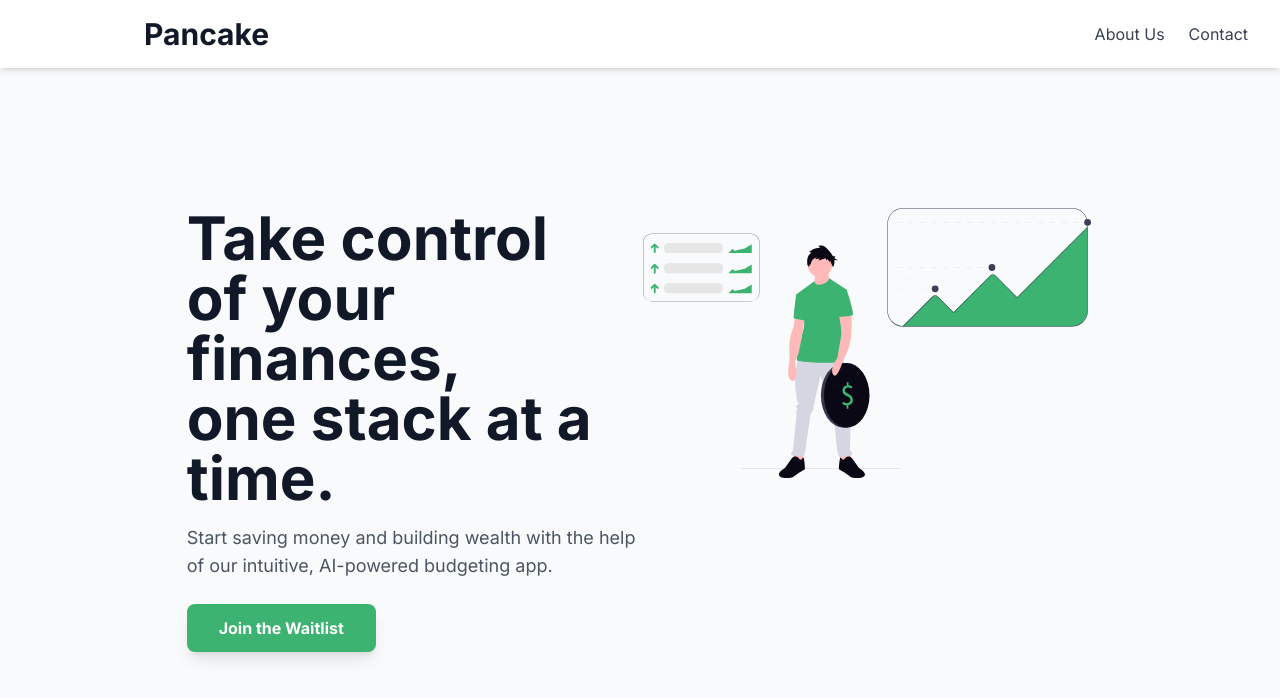
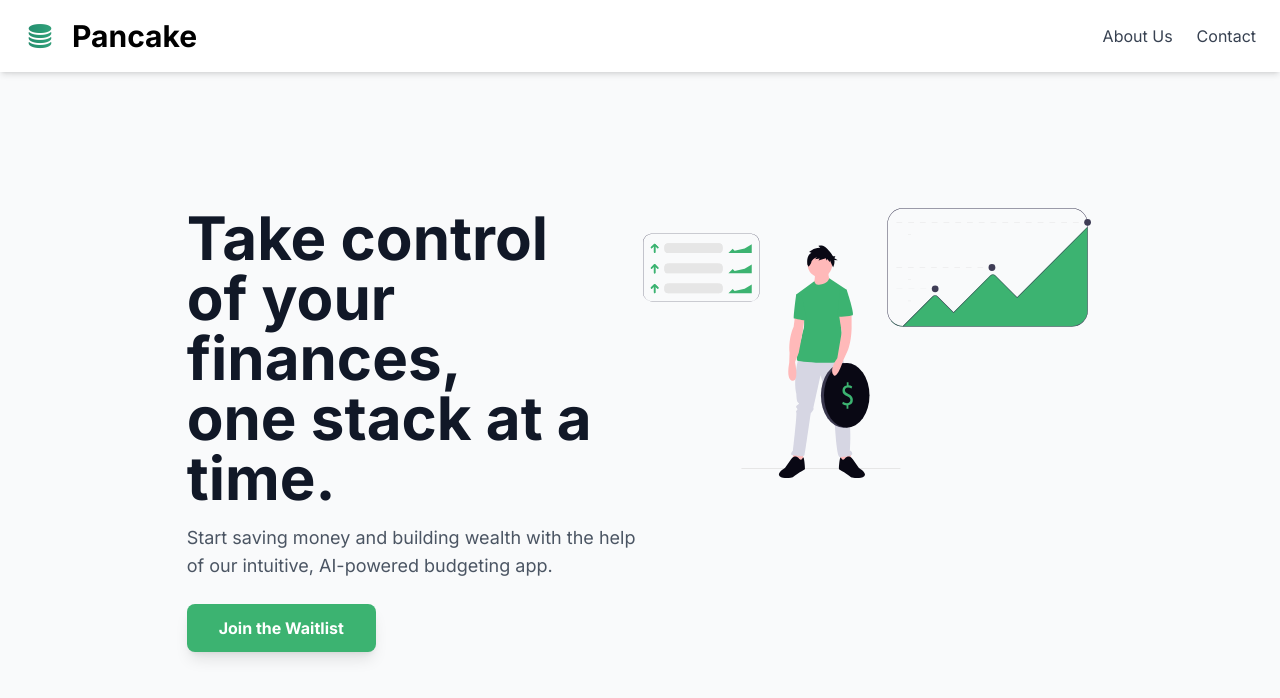
Before and after one commit to pancake-brandon/pancake-budgeting, a plain HTML site: page index.html in a window 1280 px wide. Drawn offline with nearby package versions, Linux system fonts and the light colour scheme.

Commit message:
added logo to main page and contact page, navbar in all pages are the same and linked.

```diff
--- a/index.html
+++ b/index.html
@@ -10,28 +10,49 @@
         body { font-family: 'Inter', sans-serif; }
     </style>
 </head>
+
+<!-- NavBar! -->
 <body class="bg-gray-50">
+    <body class="bg-gray-50">
 
-    <!-- Navigation Bar -->
-    <nav class="w-full bg-white shadow-md fixed top-0 left-0 px-8 py-4 md:pl-36 flex justify-between items-center">
-        <a href="#" class="text-xl md:text-3xl font-bold text-gray-900">Pancake</a>
+        <!-- NavBar -->
+        <nav class="w-full bg-white shadow-md fixed top-0 left-0 z-50 px-4 md:px-6 py-1 flex justify-between items-center">
 
-        <!-- Desktop Menu -->
-        <div class="hidden md:flex space-x-6">
-            <a href="about.html" class="text-gray-700 hover:text-gray-900">About Us</a>
-            <a href="contact.html" class="text-gray-700 hover:text-gray-900">Contact</a>
+          <!-- Left: Logo + Pancake -->
+          <div class="flex items-center gap-0 -ml-4">
+            <a href="index.html">
+              <img src="./images/PancakeAppLogo/logologo.png" alt="Pancake Logo" class="w-16 h-16 object-contain" />
+            </a>
+            <a href="index.html" class="text-3xl font-bold text-black">Pancake</a>
+          </div>
+
+          <!-- Right: Nav Links (Desktop) -->
+          <div class="hidden md:flex space-x-6 items-center">
+            <a href="about.html" class="text-gray-700 hover:text-black font-medium">About Us</a>
+            <a href="contact.html" class="text-gray-700 hover:text-black font-medium">Contact</a>
+          </div>
+
+          <!-- Hamburger Button (Mobile) -->
+          <button id="menu-toggle" class="md:hidden text-gray-900 text-2xl">
+            ☰
+          </button>
+        </nav>
+
+        <!-- Mobile Menu (Hidden by Default) -->
+        <div id="mobile-menu" class="hidden absolute top-16 left-0 w-full bg-white shadow-md md:hidden">
+          <a href="about.html" class="block px-8 py-4 text-gray-700 hover:bg-gray-100">About Us</a>
+          <a href="contact.html" class="block px-8 py-4 text-gray-700 hover:bg-gray-100">Contact</a>
         </div>
 
-        <!-- Hamburger Button -->
-        <button id="menu-toggle" class="md:hidden text-gray-900 text-2xl">
-            ☰
-        </button>
-    </nav>
+        <!-- Spacer under navbar -->
+        <div class="h-0 md:h-0"></div>
+
+      </body>
 
     <!-- Mobile Menu (Hidden by Default) -->
     <div id="mobile-menu" class="hidden absolute top-16 left-0 w-full bg-white shadow-md md:hidden">
-        <a href="#" class="block px-8 py-4 text-gray-700 hover:bg-gray-100">About Us</a>
-        <a href="#" class="block px-8 py-4 text-gray-700 hover:bg-gray-100">Contact</a>
+        <a href="about.html" class="block px-8 py-4 text-gray-700 hover:bg-gray-100">About Us</a>
+        <a href="contact.html" class="block px-8 py-4 text-gray-700 hover:bg-gray-100">Contact</a>
     </div>
 
     <!-- Hero Section -->
```
Also changed, not shown: about.html (+4 -4 lines), contact.html (+47 -0 lines).
